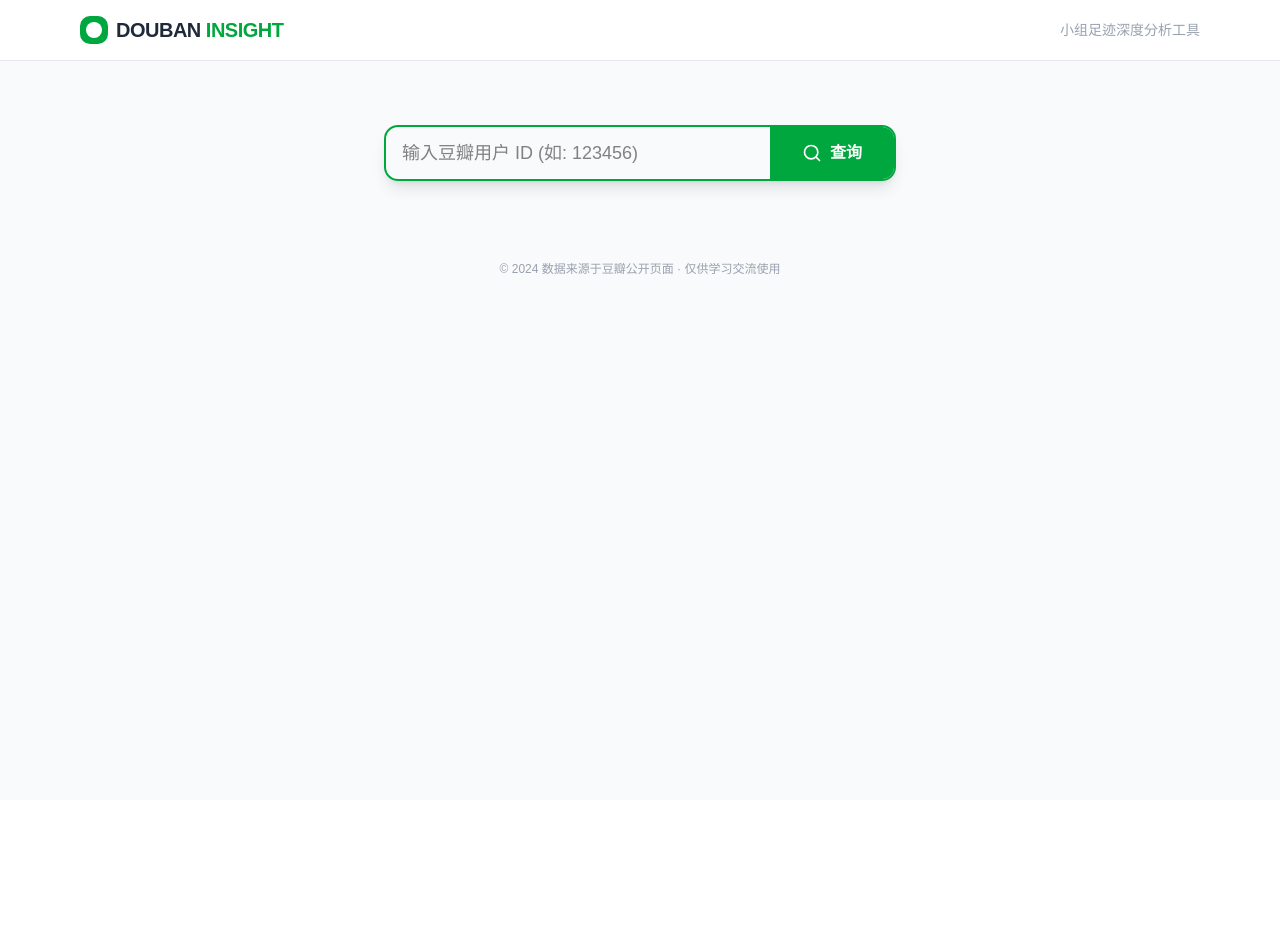
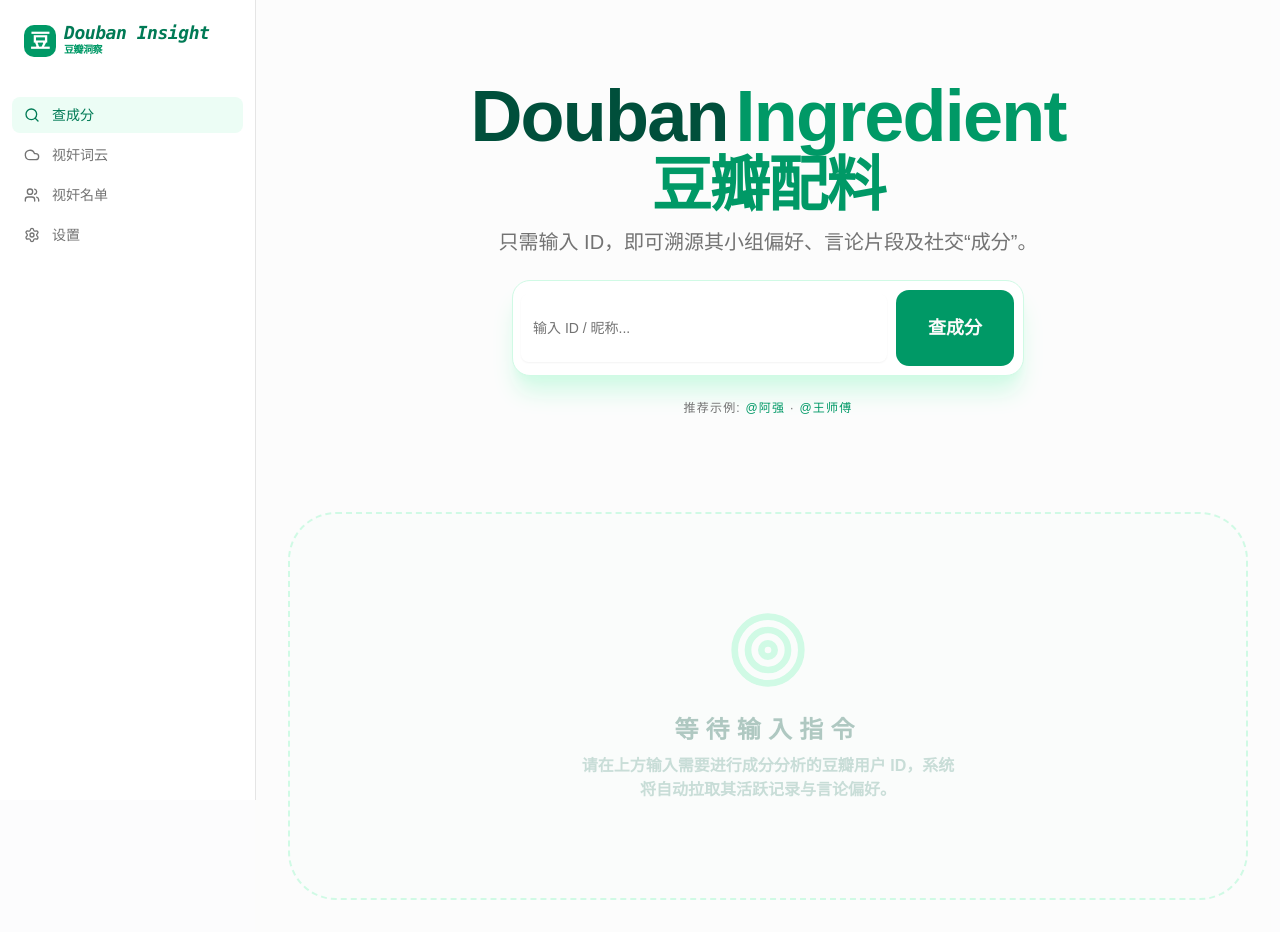
Before and after one commit to chiyasu1018-star/douban, a React (Vite) app: page / in a window 1280 px wide. Before the commit the page ends 800 px from the top, so only its background shows below. Built offline with nearby package versions, Linux system fonts and the light colour scheme.

Commit message:
Update App.tsx

```diff
--- a/src/App.tsx
+++ b/src/App.tsx
@@ -1,30 +1,25 @@
-import GroupSearch from './components/GroupSearch'
+/**
+ * @license
+ * SPDX-License-Identifier: Apache-2.0
+ */
 
-function App() {
+import { BrowserRouter as Router, Routes, Route } from "react-router-dom";
+import { Layout } from "@/src/components/layout/Layout";
+import Dashboard from "@/src/pages/Dashboard";
+import UserList from "@/src/pages/UserList";
+import WordCloud from "@/src/pages/WordCloud";
+
+export default function App() {
   return (
-    <div className="min-h-screen bg-[#f9fafb]">
-      {/* 导航栏 */}
-      <nav className="bg-white border-b border-gray-200 py-4 mb-8">
-        <div className="max-w-6xl mx-auto px-4 flex justify-between items-center">
-          <div className="flex items-center gap-2">
-            <div className="bg-green-600 p-1.5 rounded-lg">
-              <div className="w-4 h-4 bg-white rounded-full"></div>
-            </div>
-            <span className="text-xl font-black text-gray-800 tracking-tight">DOUBAN <span className="text-green-600">INSIGHT</span></span>
-          </div>
-          <div className="text-sm text-gray-400 font-medium">小组足迹深度分析工具</div>
-        </div>
-      </nav>
-
-      <main>
-        <GroupSearch />
-      </main>
-
-      <footer className="py-12 text-center text-gray-400 text-xs">
-        <p>© 2024 数据来源于豆瓣公开页面 · 仅供学习交流使用</p>
-      </footer>
-    </div>
-  )
+    <Router>
+      <Layout>
+        <Routes>
+          <Route path="/" element={<Dashboard />} />
+          <Route path="/word-cloud" element={<WordCloud />} />
+          <Route path="/users" element={<UserList />} />
+          <Route path="*" element={<Dashboard />} />
+        </Routes>
+      </Layout>
+    </Router>
+  );
 }
-
-export default App
```
